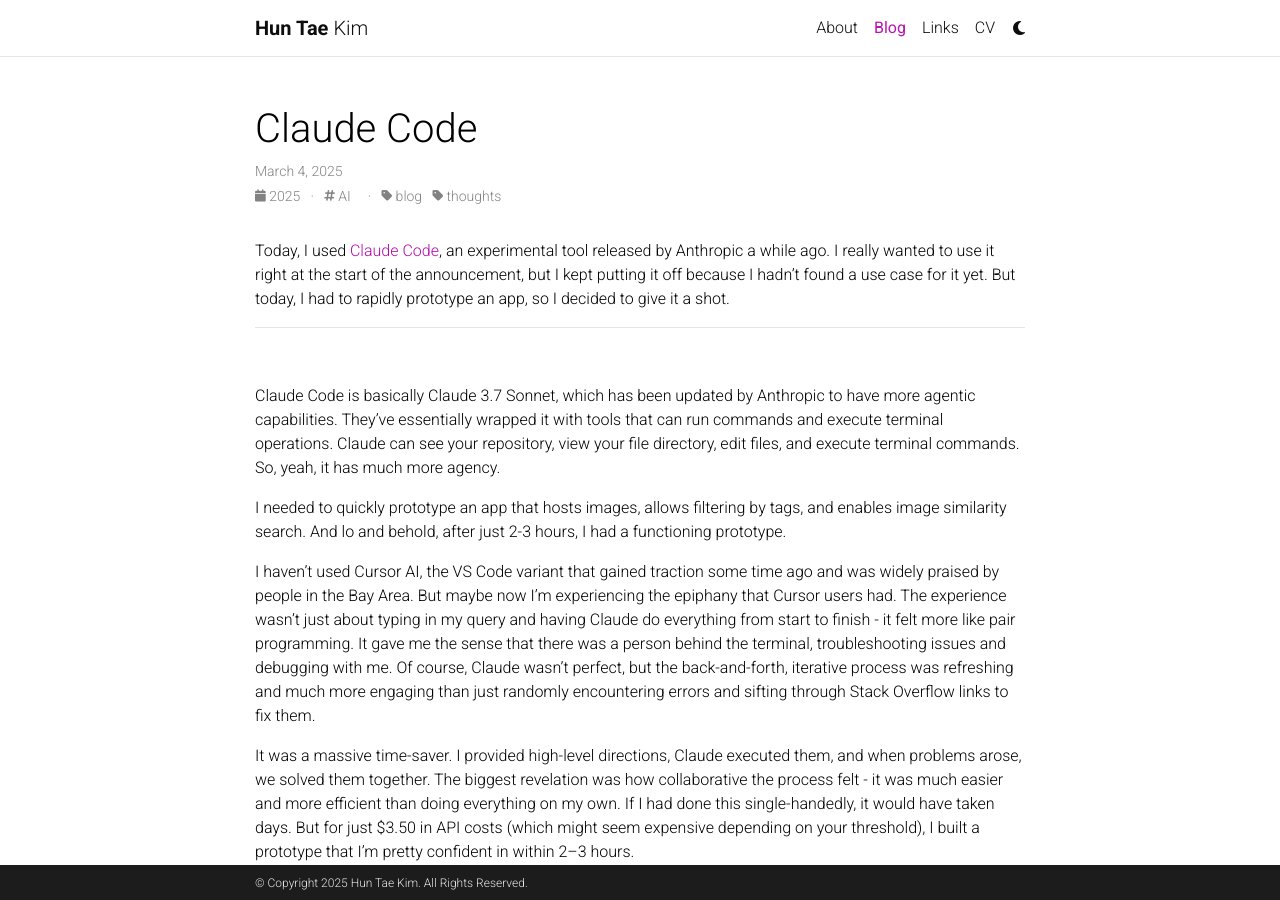
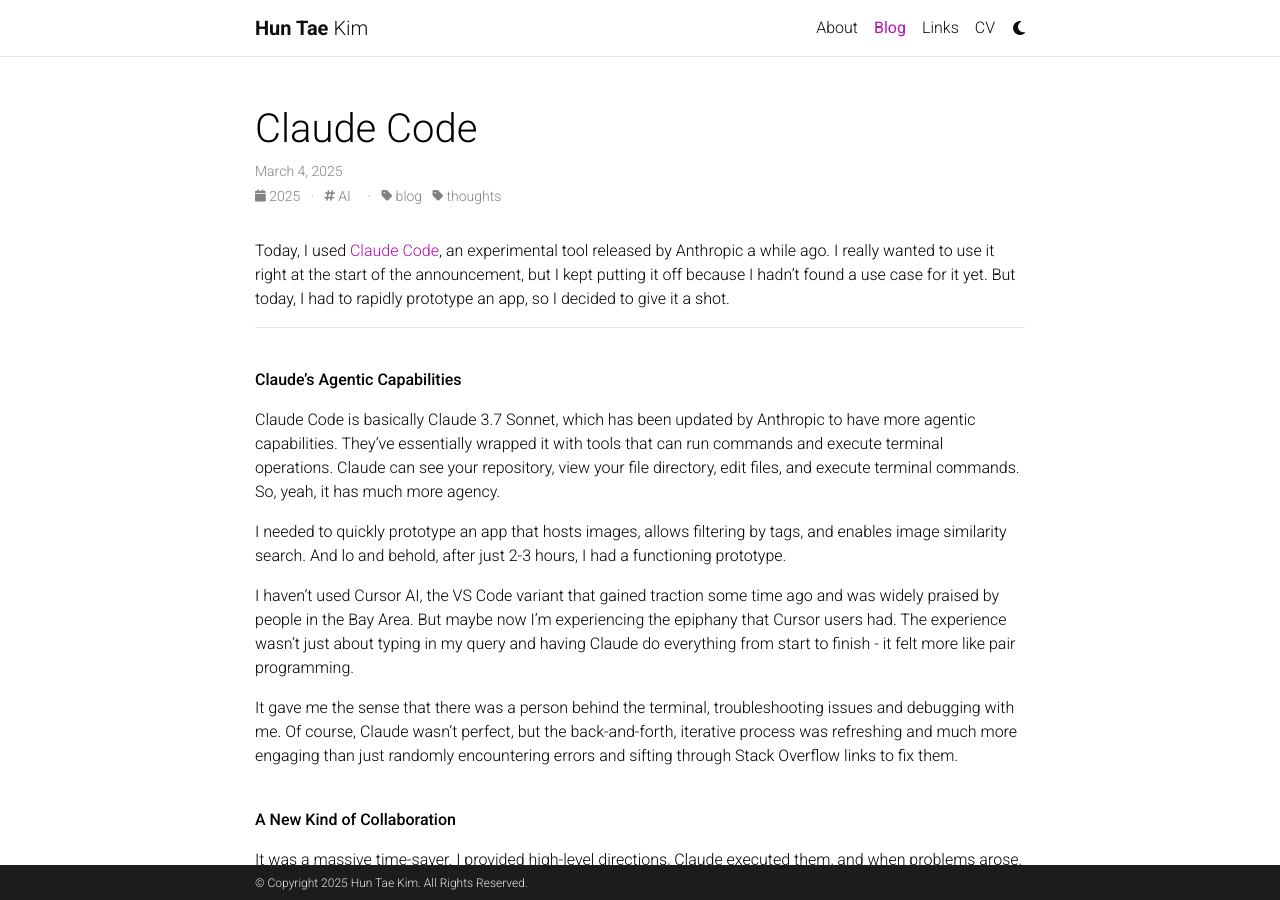
Before and after one commit to ht0324/ht0324.github.io, a Jekyll site: the page built from _posts/2025-03-04-Claude-Code.md, in a window 1280 px wide and 900 px high. Built offline with Jekyll 4.4.1, drawn with Linux system fonts in a browser that asks for light colours; comment, search, counter and statistics services are not loaded; a style sheet for code colours, icons or effects is not loaded.

Commit message:
Enhance "Claude Code" blog post by adding sections on agentic capabilities and collaborative experiences

```diff
--- a/_posts/2025-03-04-Claude-Code.md
+++ b/_posts/2025-03-04-Claude-Code.md
@@ -12,12 +12,18 @@
 
 ---
 <br />
+**Claude's Agentic Capabilities**
 
 Claude Code is basically Claude 3.7 Sonnet, which has been updated by Anthropic to have more agentic capabilities. They’ve essentially wrapped it with tools that can run commands and execute terminal operations. Claude can see your repository, view your file directory, edit files, and execute terminal commands. So, yeah, it has much more agency.
 
 I needed to quickly prototype an app that hosts images, allows filtering by tags, and enables image similarity search. And lo and behold, after just 2-3 hours, I had a functioning prototype.
 
-I haven’t used Cursor AI, the VS Code variant that gained traction some time ago and was widely praised by people in the Bay Area. But maybe now I’m experiencing the epiphany that Cursor users had. The experience wasn’t just about typing in my query and having Claude do everything from start to finish - it felt more like pair programming. It gave me the sense that there was a person behind the terminal, troubleshooting issues and debugging with me. Of course, Claude wasn’t perfect, but the back-and-forth, iterative process was refreshing and much more engaging than just randomly encountering errors and sifting through Stack Overflow links to fix them.
+I haven’t used Cursor AI, the VS Code variant that gained traction some time ago and was widely praised by people in the Bay Area. But maybe now I’m experiencing the epiphany that Cursor users had. The experience wasn’t just about typing in my query and having Claude do everything from start to finish - it felt more like pair programming.
+
+It gave me the sense that there was a person behind the terminal, troubleshooting issues and debugging with me. Of course, Claude wasn’t perfect, but the back-and-forth, iterative process was refreshing and much more engaging than just randomly encountering errors and sifting through Stack Overflow links to fix them.
+
+<br />
+**A New Kind of Collaboration**
 
 It was a massive time-saver. I provided high-level directions, Claude executed them, and when problems arose, we solved them together. The biggest revelation was how collaborative the process felt - it was much easier and more efficient than doing everything on my own. If I had done this single-handedly, it would have taken days. But for just $3.50 in API costs (which might seem expensive depending on your threshold), I built a prototype that I’m pretty confident in within 2–3 hours.
 
```
